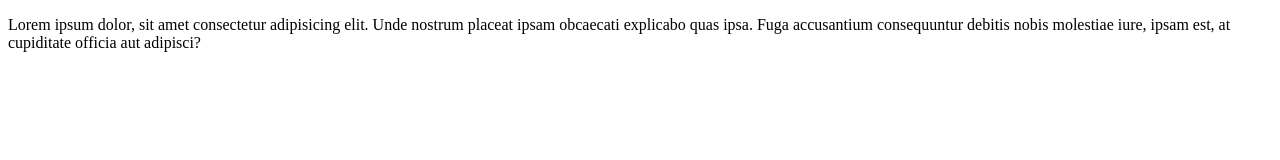
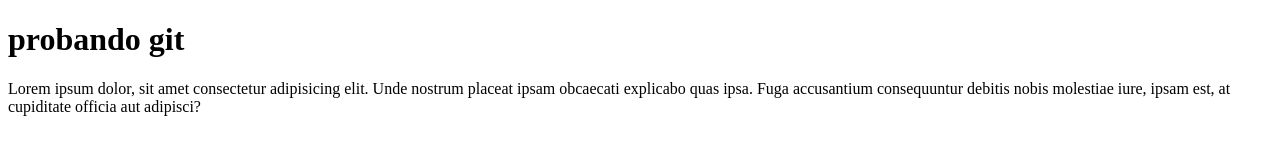
Before and after one commit to florstavri/prueba2009, a plain HTML site: page index.html in a window 1280 px wide. Drawn offline with Linux system fonts and the light colour scheme.

Commit message:
Update index.html
agregamos h1

```diff
--- a/index.html
+++ b/index.html
@@ -7,6 +7,8 @@
     <title>Document</title>
 </head>
 <body>
+    <h1>probando git
+    </h1>
     <p>Lorem ipsum dolor, sit amet consectetur adipisicing elit. Unde nostrum placeat ipsam obcaecati explicabo quas ipsa. Fuga accusantium consequuntur debitis nobis molestiae iure, ipsam est, at cupiditate officia aut adipisci?
     </p>
 </body>
```
